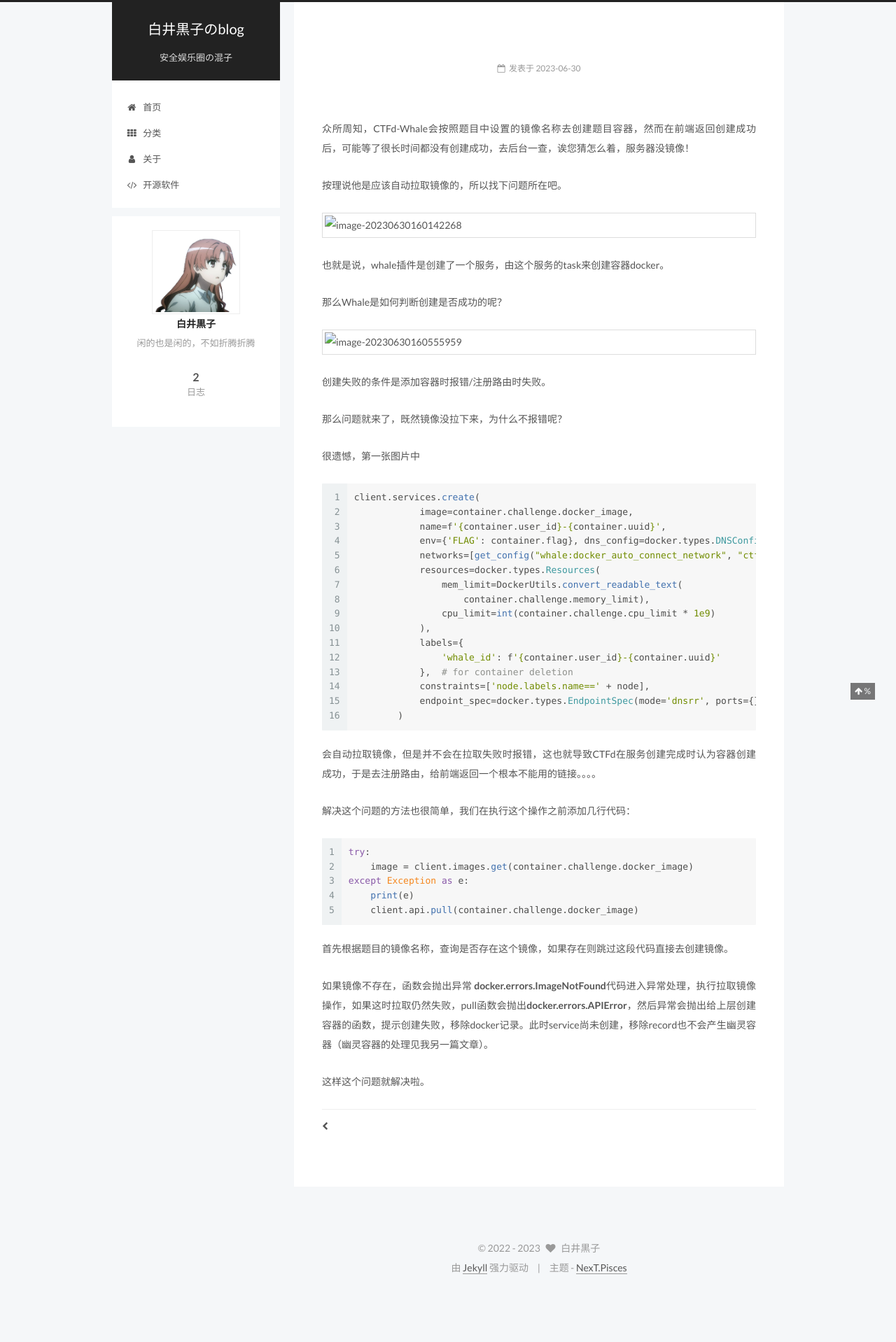
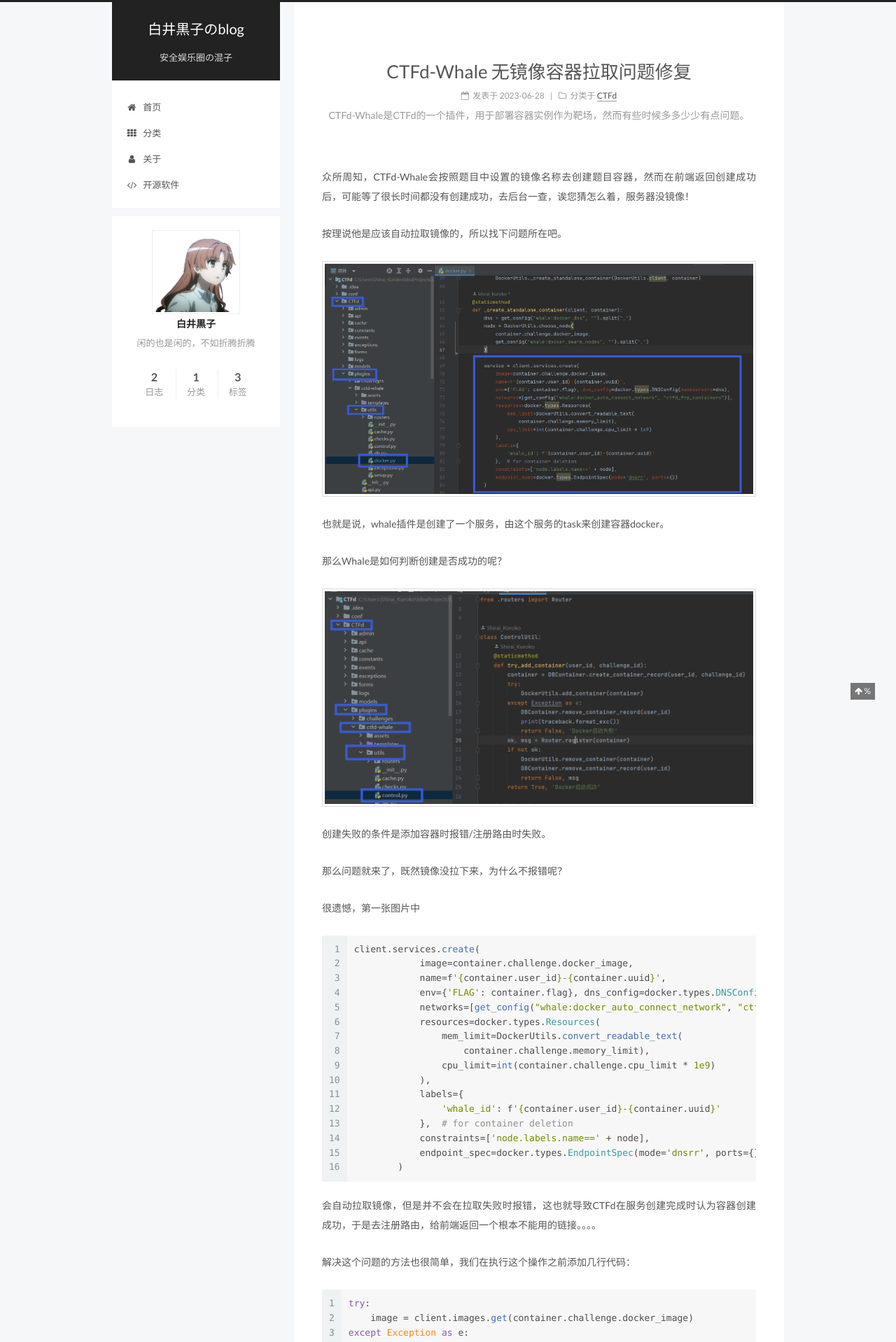
Before and after one commit to IShiraiKurokoI/IShiraiKurokoI.github.io, a Jekyll site: the page built from _posts/2023-06-28-CTFd-Whale-Pull-Fix.md, in a window 1280 px wide. Shown: the top 1918 px of the page at 70% size. Built offline with Jekyll 4.4.1, drawn with Linux system fonts in a browser that asks for light colours; before the commit the page ends 1846 px from its top, so only the background shows below that; some of the changed text lies outside the part shown.

```diff
--- a/_posts/2023-06-28-CTFd-Whale-Pull-Fix.md
+++ b/_posts/2023-06-28-CTFd-Whale-Pull-Fix.md
@@ -8,7 +8,6 @@ tags:
  - CTFd-Whale
  - Docker
 date: 2023-06-28
-![image-20230630160142268](image-20230630160142268.png)
 ---
 众所周知，CTFd-Whale会按照题目中设置的镜像名称去创建题目容器，然而在前端返回创建成功后，可能等了很长时间都没有创建成功，去后台一查，诶您猜怎么着，服务器没镜像！
 
```
Also changed, not shown: _posts/2023-06-29-CTFd-Ghost-Container.md (+0 -1 lines).
